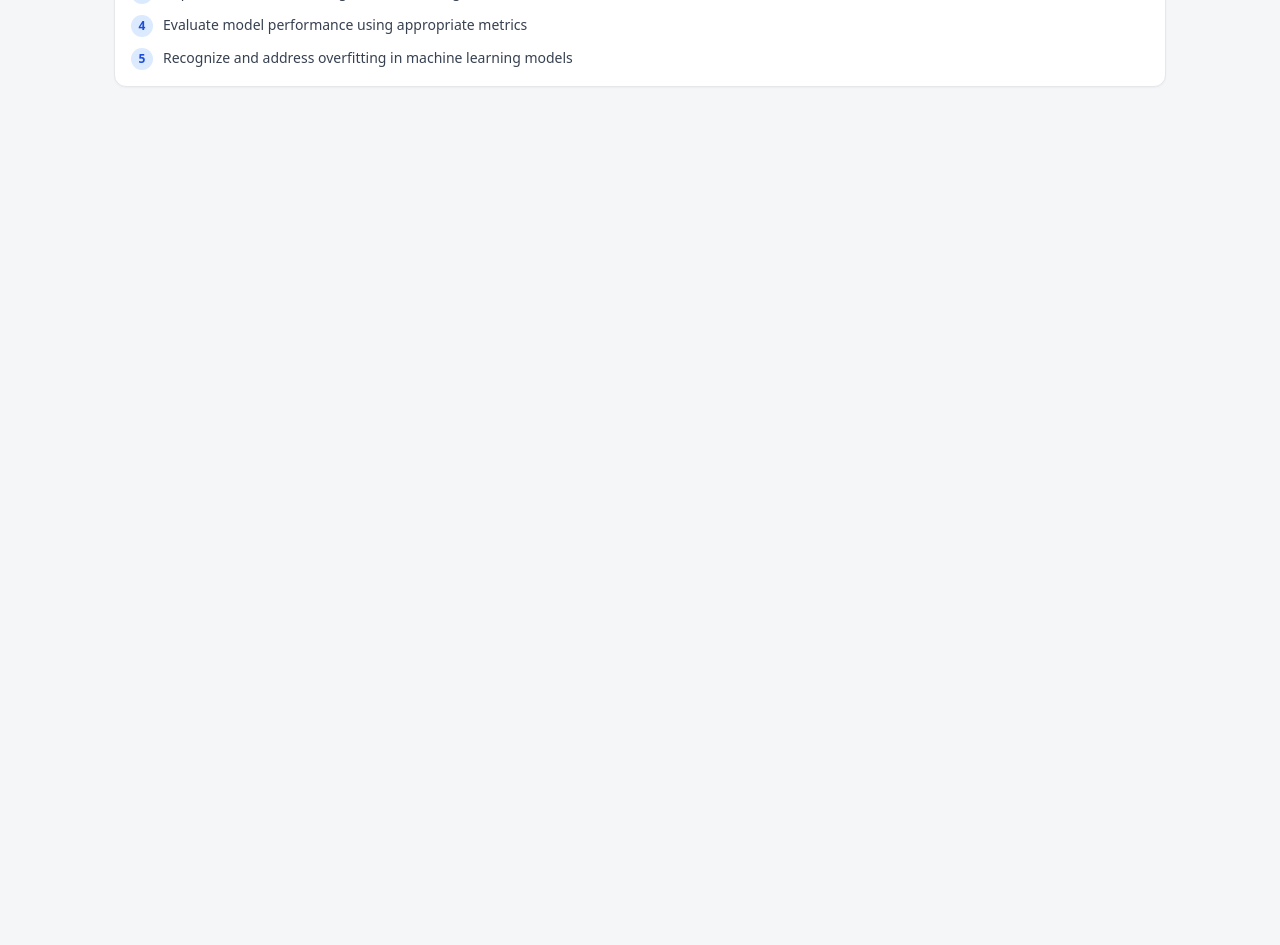
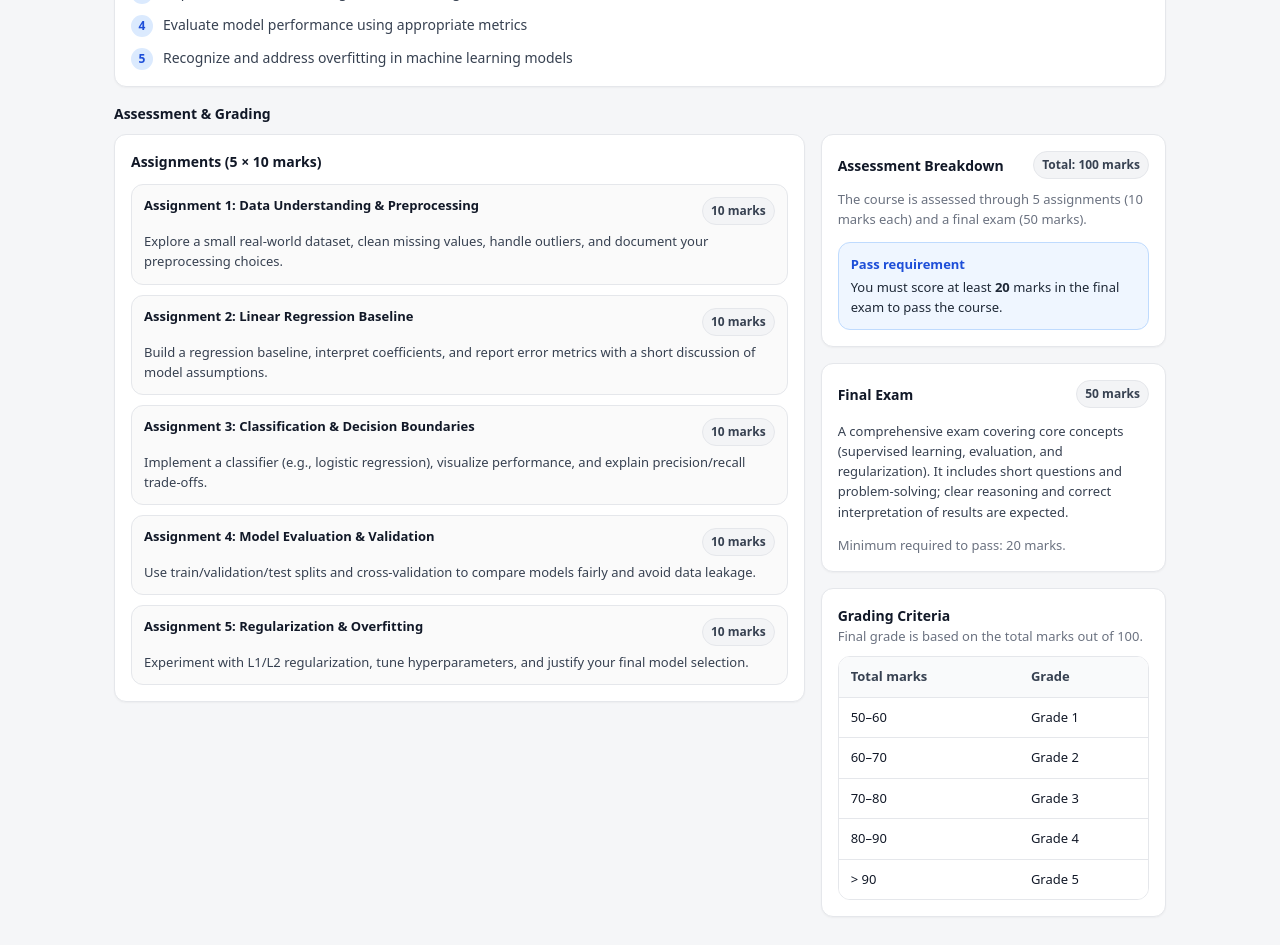
Before and after one commit to AI-assistant-for-web-application/AI-assistant-for-web-application, a React (Vite) app: page / in a window 1280 px wide. Shown: the part 1020-1965 px from the top of the page. Before the commit the page ends 1135 px from the top, so only its background shows below. Built offline with nearby package versions, Linux system fonts and the light colour scheme.

Commit message:
Add Assessment & Grading to the course page

```diff
--- a/src/components/CourseContent.css
+++ b/src/components/CourseContent.css
@@ -292,6 +292,160 @@
   margin-top: 1px;
 }
 
+.assessmentGrid {
+  display: grid;
+  grid-template-columns: 1fr;
+  gap: 16px;
+}
+
+@media (min-width: 900px) {
+  .assessmentGrid {
+    grid-template-columns: 2fr 1fr;
+    grid-template-areas:
+      "assignments breakdown"
+      "assignments final"
+      "assignments grading";
+    align-items: start;
+  }
+}
+
+.assessmentAssignments {
+  grid-area: assignments;
+}
+
+.assessmentBreakdown {
+  grid-area: breakdown;
+}
+
+.assessmentFinal {
+  grid-area: final;
+}
+
+.assessmentGrading {
+  grid-area: grading;
+}
+
+.assessmentHeader {
+  display: flex;
+  align-items: center;
+  justify-content: space-between;
+  gap: 12px;
+  margin-bottom: 10px;
+}
+
+.assessmentTitle {
+  margin: 0;
+  font-size: 14px;
+  font-weight: 750;
+  color: var(--text-0);
+}
+
+.mutedText {
+  margin: 0;
+  font-size: 13px;
+  color: var(--text-2);
+  line-height: 1.55;
+}
+
+.markTag {
+  display: inline-flex;
+  align-items: center;
+  padding: 4px 8px;
+  border-radius: 999px;
+  background: #f3f4f6;
+  border: 1px solid var(--border);
+  color: var(--text-1);
+  font-size: 12px;
+  font-weight: 700;
+  white-space: nowrap;
+}
+
+.noteBox {
+  margin-top: 12px;
+  padding: 12px;
+  border-radius: 12px;
+  border: 1px solid #bfdbfe;
+  background: #eff6ff;
+}
+
+.noteTitle {
+  font-size: 13px;
+  font-weight: 750;
+  color: #1d4ed8;
+  margin-bottom: 4px;
+}
+
+.noteText {
+  font-size: 13px;
+  color: #1f2937;
+}
+
+.assessmentList {
+  display: flex;
+  flex-direction: column;
+  gap: 10px;
+  margin-top: 12px;
+}
+
+.assessmentItem {
+  padding: 12px;
+  border-radius: 12px;
+  border: 1px solid var(--border);
+  background: #fafafa;
+}
+
+.assessmentItemTop {
+  display: flex;
+  align-items: flex-start;
+  justify-content: space-between;
+  gap: 12px;
+  margin-bottom: 6px;
+}
+
+.assessmentItemName {
+  font-size: 13px;
+  font-weight: 750;
+  color: var(--text-0);
+  line-height: 1.35;
+}
+
+.assessmentItemIntro {
+  font-size: 13px;
+  color: var(--text-1);
+  line-height: 1.55;
+}
+
+.tableWrap {
+  margin-top: 10px;
+  overflow: auto;
+  border-radius: 12px;
+  border: 1px solid var(--border);
+}
+
+.gradingTable {
+  width: 100%;
+  border-collapse: collapse;
+  background: var(--surface-1);
+}
+
+.gradingTable th,
+.gradingTable td {
+  padding: 10px 12px;
+  border-bottom: 1px solid var(--border);
+  text-align: left;
+  font-size: 13px;
+}
+
+.gradingTable th {
+  background: #f9fafb;
+  color: var(--text-1);
+  font-weight: 750;
+}
+
+.gradingTable tr:last-child td {
+  border-bottom: none;
+}
+
 @media (max-width: 640px) {
   .courseHeaderInner {
     padding: 12px 16px;
--- a/src/components/CourseContent.tsx
+++ b/src/components/CourseContent.tsx
@@ -10,6 +10,60 @@ const CourseContent = () => {
     semester: "Fall 2024",
     instructor: "Dr. Sarah Chen",
     progress: 65,
+  };
+
+  const assessments = {
+    assignments: [
+      {
+        id: 1,
+        title: "Assignment 1: Data Understanding & Preprocessing",
+        marks: 10,
+        intro:
+          "Explore a small real-world dataset, clean missing values, handle outliers, and document your preprocessing choices.",
+      },
+      {
+        id: 2,
+        title: "Assignment 2: Linear Regression Baseline",
+        marks: 10,
+        intro:
+          "Build a regression baseline, interpret coefficients, and report error metrics with a short discussion of model assumptions.",
+      },
+      {
+        id: 3,
+        title: "Assignment 3: Classification & Decision Boundaries",
+        marks: 10,
+        intro:
+          "Implement a classifier (e.g., logistic regression), visualize performance, and explain precision/recall trade-offs.",
+      },
+      {
+        id: 4,
+        title: "Assignment 4: Model Evaluation & Validation",
+        marks: 10,
+        intro:
+          "Use train/validation/test splits and cross-validation to compare models fairly and avoid data leakage.",
+      },
+      {
+        id: 5,
+        title: "Assignment 5: Regularization & Overfitting",
+        marks: 10,
+        intro:
+          "Experiment with L1/L2 regularization, tune hyperparameters, and justify your final model selection.",
+      },
+    ],
+    finalExam: {
+      title: "Final Exam",
+      marks: 50,
+      minToPass: 20,
+      intro:
+        "A comprehensive exam covering core concepts (supervised learning, evaluation, and regularization). It includes short questions and problem-solving; clear reasoning and correct interpretation of results are expected.",
+    },
+    grading: [
+      { range: "50–60", grade: "Grade 1" },
+      { range: "60–70", grade: "Grade 2" },
+      { range: "70–80", grade: "Grade 3" },
+      { range: "80–90", grade: "Grade 4" },
+      { range: "> 90", grade: "Grade 5" },
+    ],
   };
 
   const modules = [
@@ -154,6 +208,77 @@ const CourseContent = () => {
             </ul>
           </div>
         </section>
+
+        <section aria-label="Assessment and grading">
+          <h2 className="sectionTitle">Assessment &amp; Grading</h2>
+
+          <div className="assessmentGrid">
+            <div className="card assessmentAssignments">
+              <h3 className="assessmentTitle">Assignments (5 × 10 marks)</h3>
+              <div className="assessmentList" role="list">
+                {assessments.assignments.map((a) => (
+                  <div key={a.id} className="assessmentItem" role="listitem">
+                    <div className="assessmentItemTop">
+                      <div className="assessmentItemName">{a.title}</div>
+                      <span className="markTag">{a.marks} marks</span>
+                    </div>
+                    <div className="assessmentItemIntro">{a.intro}</div>
+                  </div>
+                ))}
+              </div>
+            </div>
+
+            <div className="card assessmentBreakdown">
+              <div className="assessmentHeader">
+                <h3 className="assessmentTitle">Assessment Breakdown</h3>
+                <span className="markTag">Total: 100 marks</span>
+              </div>
+
+              <p className="mutedText">
+                The course is assessed through 5 assignments (10 marks each) and a final exam (50 marks).
+              </p>
+
+              <div className="noteBox" role="note">
+                <div className="noteTitle">Pass requirement</div>
+                <div className="noteText">
+                  You must score at least <strong>{assessments.finalExam.minToPass}</strong> marks in the final exam to pass the course.
+                </div>
+              </div>
+            </div>
+
+            <div className="card assessmentFinal">
+              <div className="assessmentHeader">
+                <h3 className="assessmentTitle">Final Exam</h3>
+                <span className="markTag">{assessments.finalExam.marks} marks</span>
+              </div>
+              <p className="assessmentItemIntro">{assessments.finalExam.intro}</p>
+              <p className="mutedText">Minimum required to pass: {assessments.finalExam.minToPass} marks.</p>
+            </div>
+
+            <div className="card assessmentGrading">
+              <h3 className="assessmentTitle">Grading Criteria</h3>
+              <div className="mutedText">Final grade is based on the total marks out of 100.</div>
+              <div className="tableWrap" role="region" aria-label="Grading criteria table" tabIndex={0}>
+                <table className="gradingTable">
+                  <thead>
+                    <tr>
+                      <th scope="col">Total marks</th>
+                      <th scope="col">Grade</th>
+                    </tr>
+                  </thead>
+                  <tbody>
+                    {assessments.grading.map((g) => (
+                      <tr key={g.grade}>
+                        <td>{g.range}</td>
+                        <td>{g.grade}</td>
+                      </tr>
+                    ))}
+                  </tbody>
+                </table>
+              </div>
+            </div>
+          </div>
+        </section>
       </main>
     </div>
   );
```
